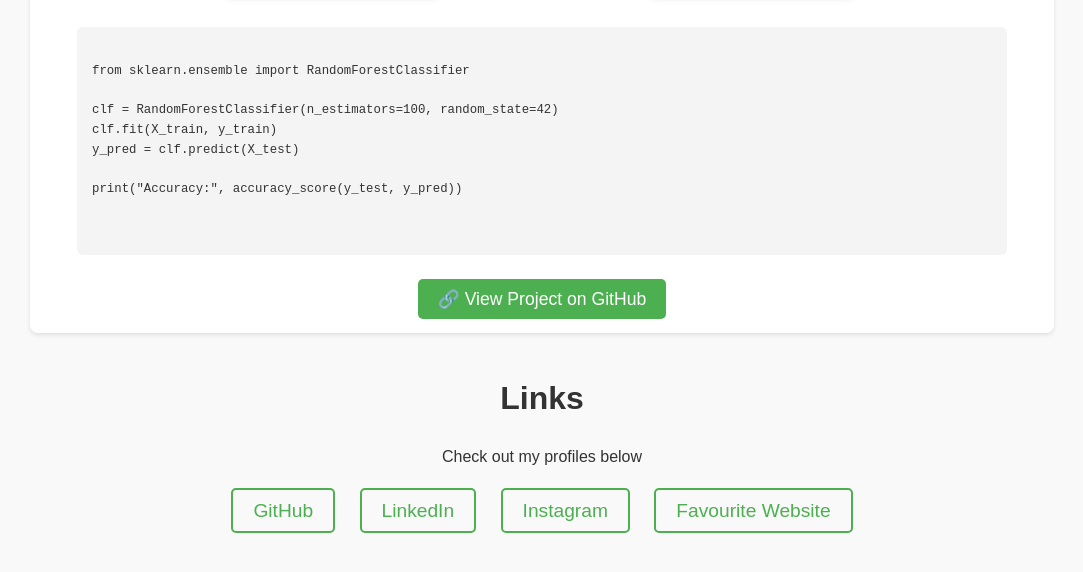
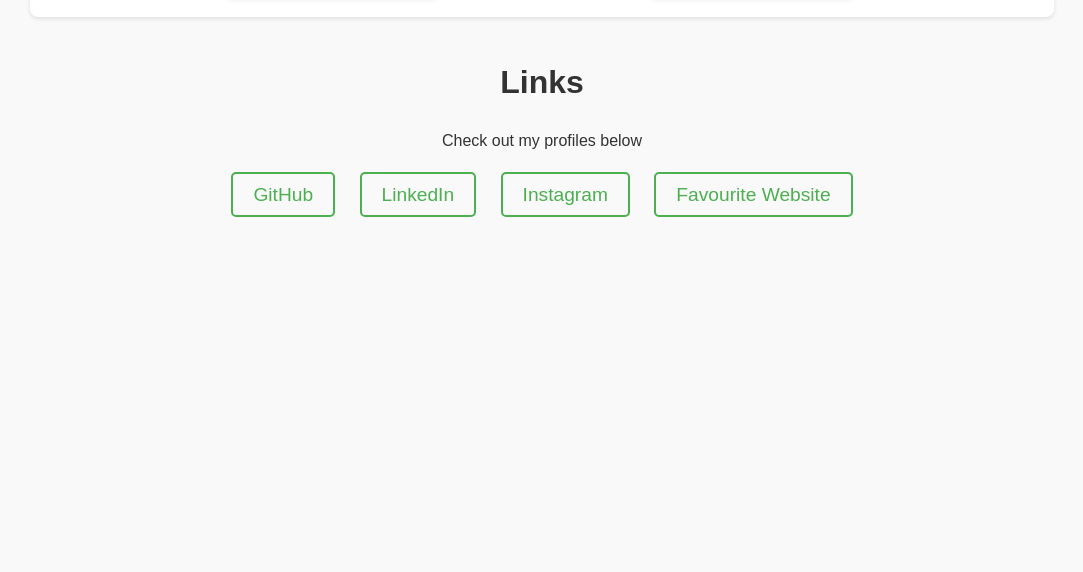
Before and after one commit to jahnavireddyn/Portfolio, a plain HTML site: page index.html in a window 1280 px wide. Shown: the part 1645-2217 px from the top of the page, without its empty margins (98-1181 px from the left). After the commit the page ends 1902 px from the top, so only its background shows below. Drawn offline with Linux system fonts and the light colour scheme.

Commit message:
Updating1 index.html

```diff
--- a/index.html
+++ b/index.html
@@ -83,29 +83,6 @@
                style="width: 100%; border-radius: 8px; box-shadow: 0 2px 6px rgba(0,0,0,0.1);">
         </div>
       </div>
-
-      <!-- Example code snippet -->
-      <pre style="background: #f4f4f4; padding: 15px; border-radius: 6px;
-                  overflow-x: auto; font-size: 0.95em; max-width: 900px;
-                  margin: 30px auto; color:#333;">
-<code>
-from sklearn.ensemble import RandomForestClassifier
-
-clf = RandomForestClassifier(n_estimators=100, random_state=42)
-clf.fit(X_train, y_train)
-y_pred = clf.predict(X_test)
-
-print("Accuracy:", accuracy_score(y_test, y_pred))
-</code>
-      </pre>
-
-      <div style="margin-top: 30px; text-align: center;">
-        <a href="https://github.com/jahnavireddyn/fraud-detection-aws" target="_blank"
-           style="color: #fff; background-color: #4CAF50; text-decoration: none;
-                  font-size: 1.1em; padding: 10px 20px; border-radius: 5px;">
-          🔗 View Project on GitHub
-        </a>
-      </div>
     </section>
 
     <!-- Links -->
```
